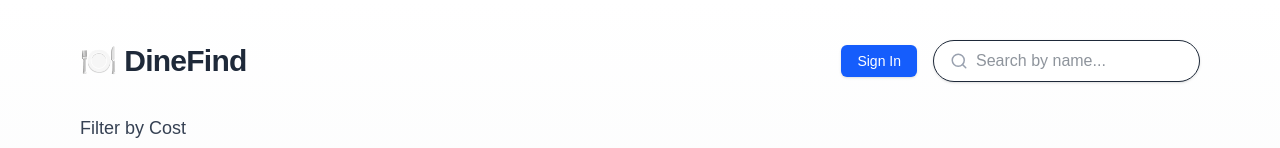
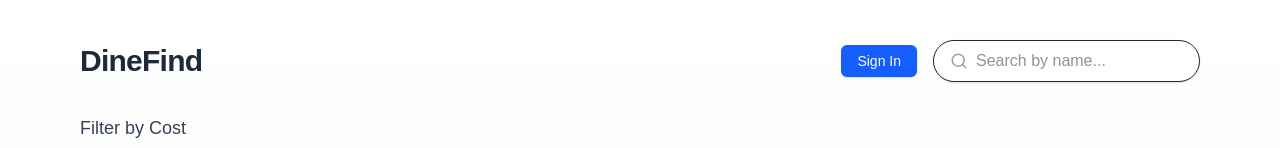
Before and after one commit to Zakariya-Osman/dinefind, a Next.js app: page / in a window 1280 px wide. Shown: the top 148 px of the page. Built offline with nearby package versions, Linux system fonts and the light colour scheme; no server answers; the database is empty.

Commit message:
Update Header.tsx

```diff
--- a/src/components/Header.tsx
+++ b/src/components/Header.tsx
@@ -19,7 +19,7 @@ export default function Header({
     <header className="flex flex-col sm:flex-row sm:items-center justify-between mb-8 gap-4">
       <div className="flex w-full justify-between items-center">
         <h1 className="text-3xl font-bold text-gray-800 tracking-tight">
-          🍽️ DineFind
+          DineFind
         </h1>
 
         <div className="flex gap-4 items-center">
```
